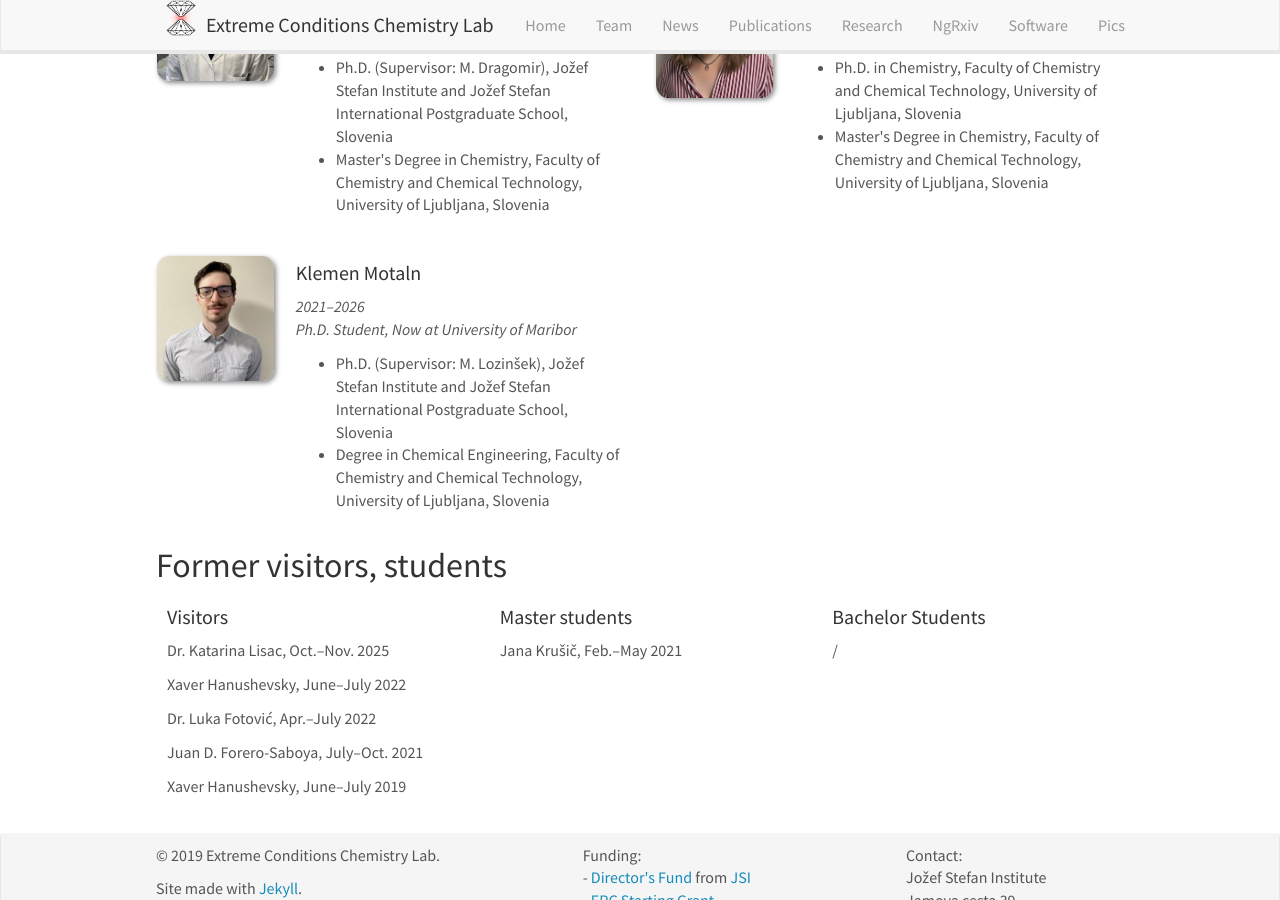
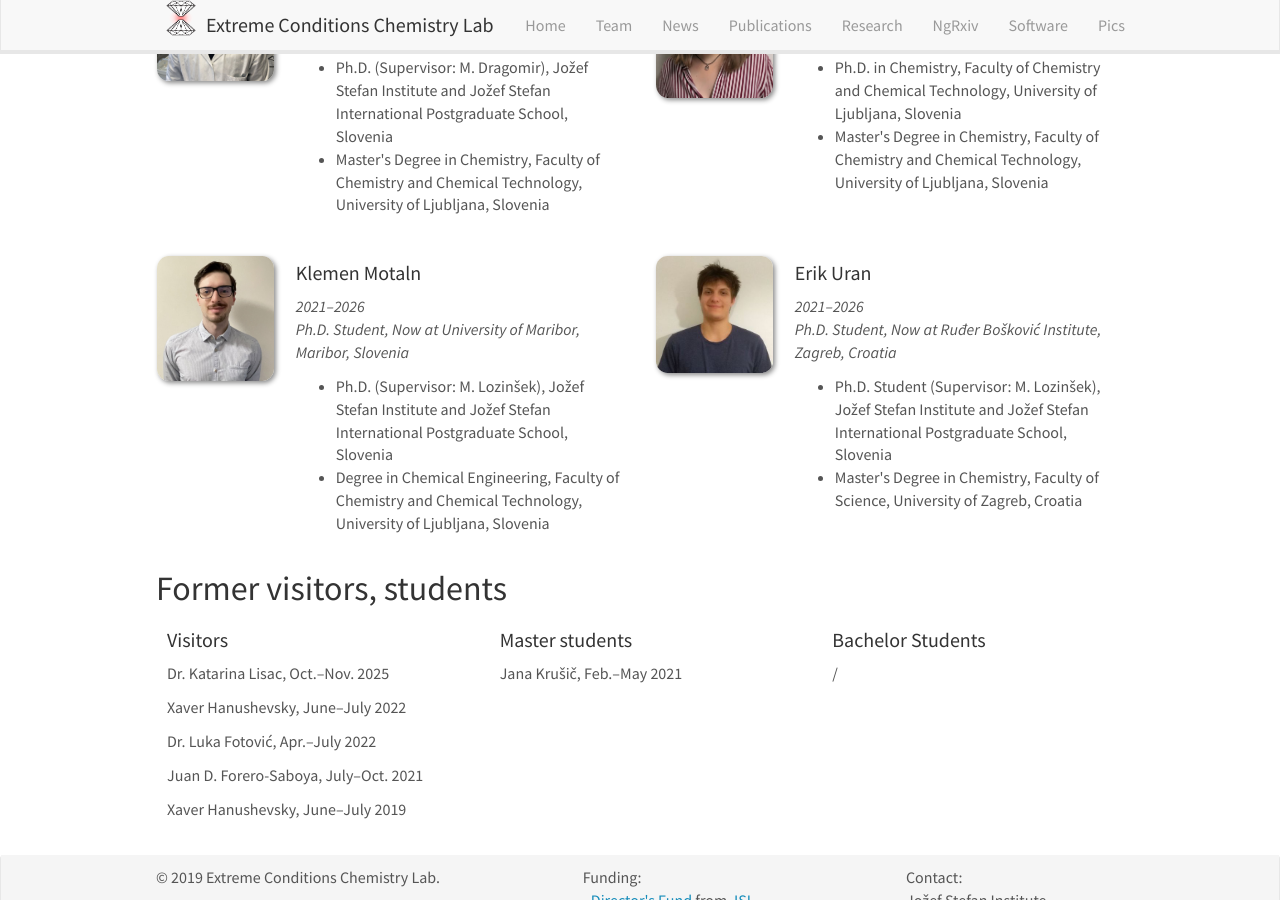
Before and after one commit to eccl-jsi/eccl-jsi.github.io, a Jekyll site: the page built from _pages/team.md, in a window 1280 px wide and 900 px high, scrolled down 1669 px. Built offline with Jekyll 4.4.1, drawn with Linux system fonts in a browser that asks for light colours; nearby versions of some CDN libraries.

Commit message:
Update alumni_members.yml

```diff
--- a/_data/alumni_members.yml
+++ b/_data/alumni_members.yml
@@ -41,9 +41,19 @@
 - name: Klemen Motaln
   duration: 2021–2026
   photo: Klemen.jpg
-  info: Ph.D. Student, Now at University of Maribor
+  info: Ph.D. Student, Now at University of Maribor, Maribor, Slovenia
   email:
   ID: <a href='https://orcid.org/0000-0003-0051-8611'>ORCID</a>
   number_educ: 2
   education1: Ph.D. (Supervisor&#58; M. Lozinšek), Jožef Stefan Institute and Jožef Stefan International Postgraduate School, Slovenia
   education2: Degree in Chemical Engineering, Faculty of Chemistry and Chemical Technology, University of Ljubljana, Slovenia
+
+- name: Erik Uran
+  duration: 2021–2026
+  photo: Erik.jpg
+  info: Ph.D. Student, Now at Ruđer Bošković Institute, Zagreb, Croatia
+  email:
+  ID: <a href='https://orcid.org/0000-0002-5450-4090'>ORCID</a>
+  number_educ: 2
+  education1: Ph.D. Student (Supervisor&#58; M. Lozinšek), Jožef Stefan Institute and Jožef Stefan International Postgraduate School, Slovenia
+  education2: Master's Degree in Chemistry, Faculty of Science, University of Zagreb, Croatia
```
